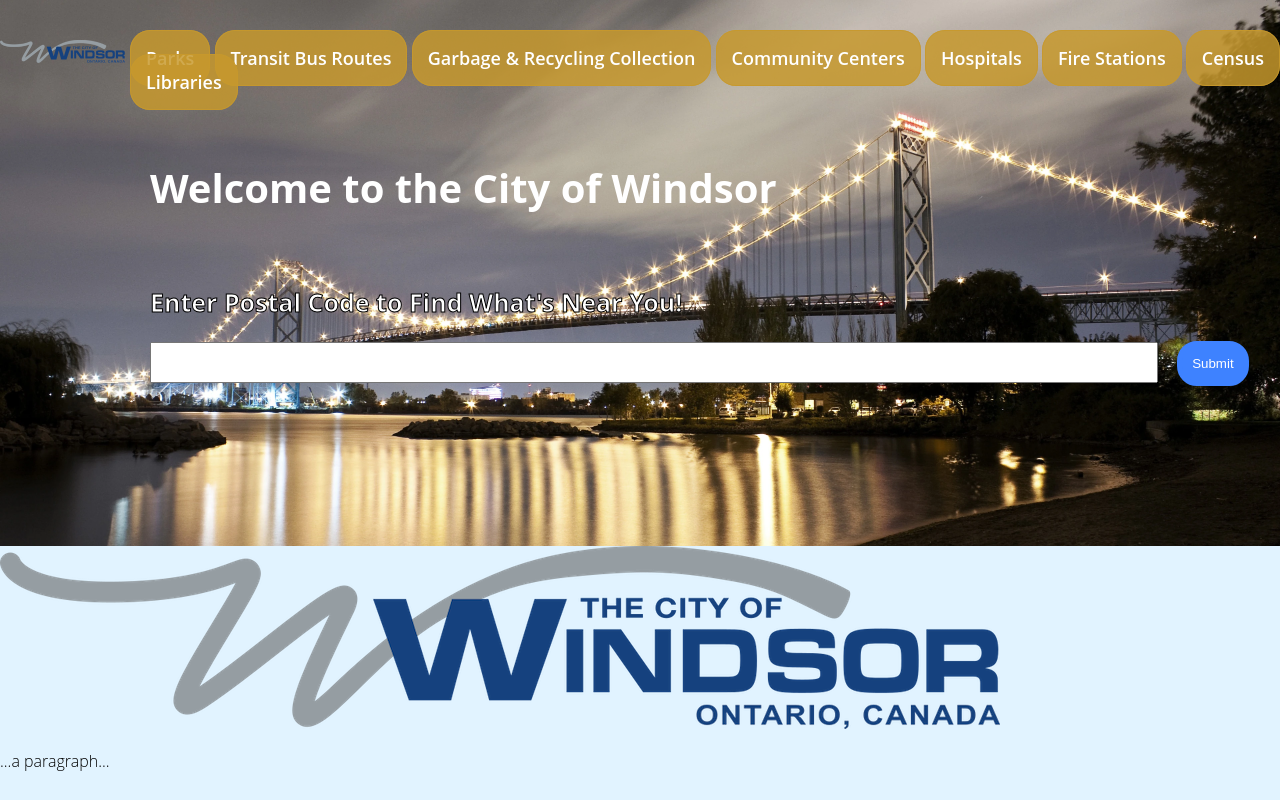
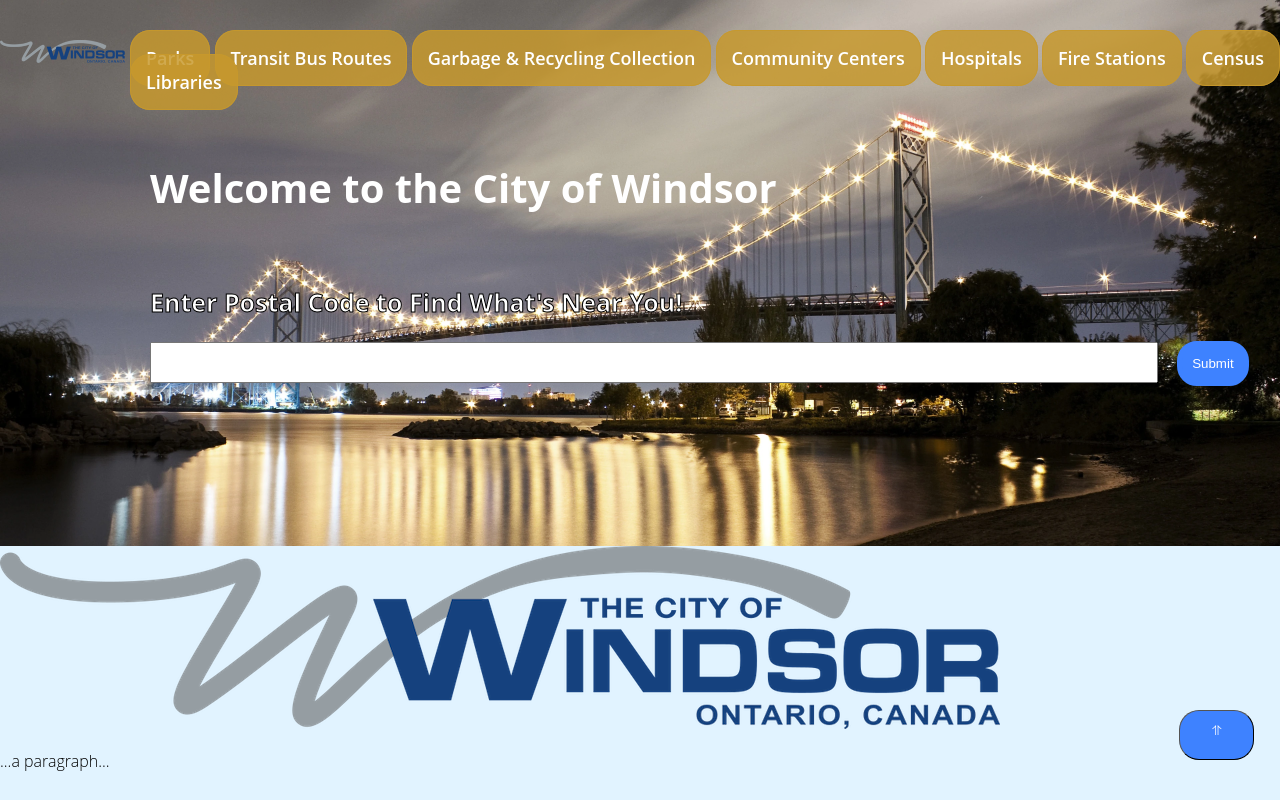
Before and after one commit to jpanahon/comp-3220-project, a Flask app: template templates/index.html in a window 1280 px wide. Run offline with Flask 3, Linux system fonts and the light colour scheme; the template is opened without the code that fills it, so the values that code supplies are empty.

Commit message:
added scroll top button

```diff
--- a/static/style.css
+++ b/static/style.css
@@ -50,6 +50,7 @@
     margin-left:15px;
 }
 
+
 header div form input{
     width:1000px;
     height:35px;
@@ -90,3 +91,19 @@
 form{
     padding-top:50px;
 }
+
+#upBtn{
+    position: fixed;
+    height:50px;
+    width: 75px;
+    Bottom: 5%;
+    right: 2%;
+    border-radius: 20px;
+    border-width: 1px;
+    padding-top: 8.5p;
+    padding-bottom: 8.5px;
+    padding-left: 12px;
+    padding-right: 12px;
+    background-color: #3e82ff;
+    color: white;
+}
--- a/templates/index.html
+++ b/templates/index.html
@@ -6,7 +6,7 @@
 <head>
   <meta http-equiv="content-type" content="text/html; charset=windows-1252" />
   <title>3220 Project Phase 2</title>
-  <link rel="stylesheet" type="text/css" href="static/style.css" />
+  <link rel="stylesheet" type="text/css" href="../static/style.css" />
 </head>
 
 <header>
@@ -41,7 +41,7 @@
   <img src="static/images/logo.png" alt="The City of Windsor, Ontario, Canada" height="183px" width="1000px" />
 
   <p>...a paragraph...</p>
-
+  <button onclick="topFunction()" id="upBtn" title="Return to top of the page"> &#10595; </button>
   <!-- these must be the last two lines of an HTML document -->
 </body>
 
```
